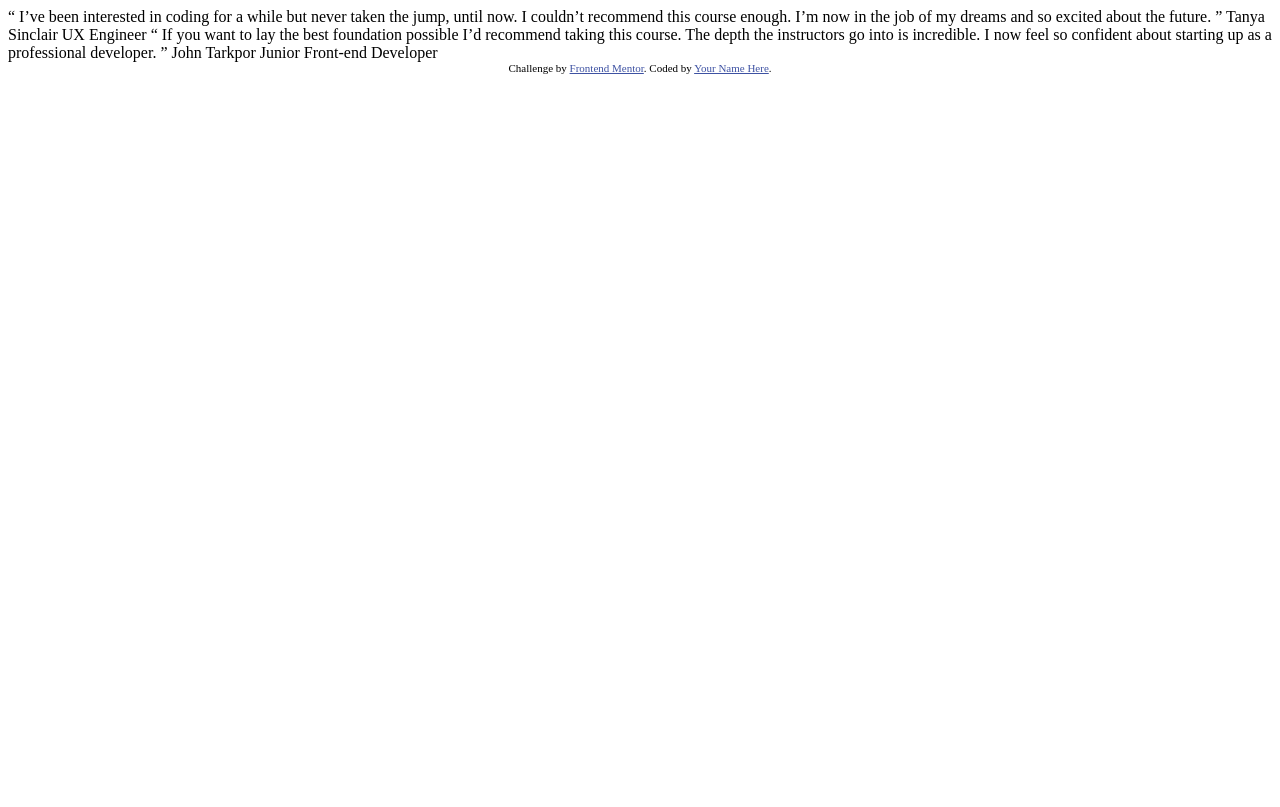
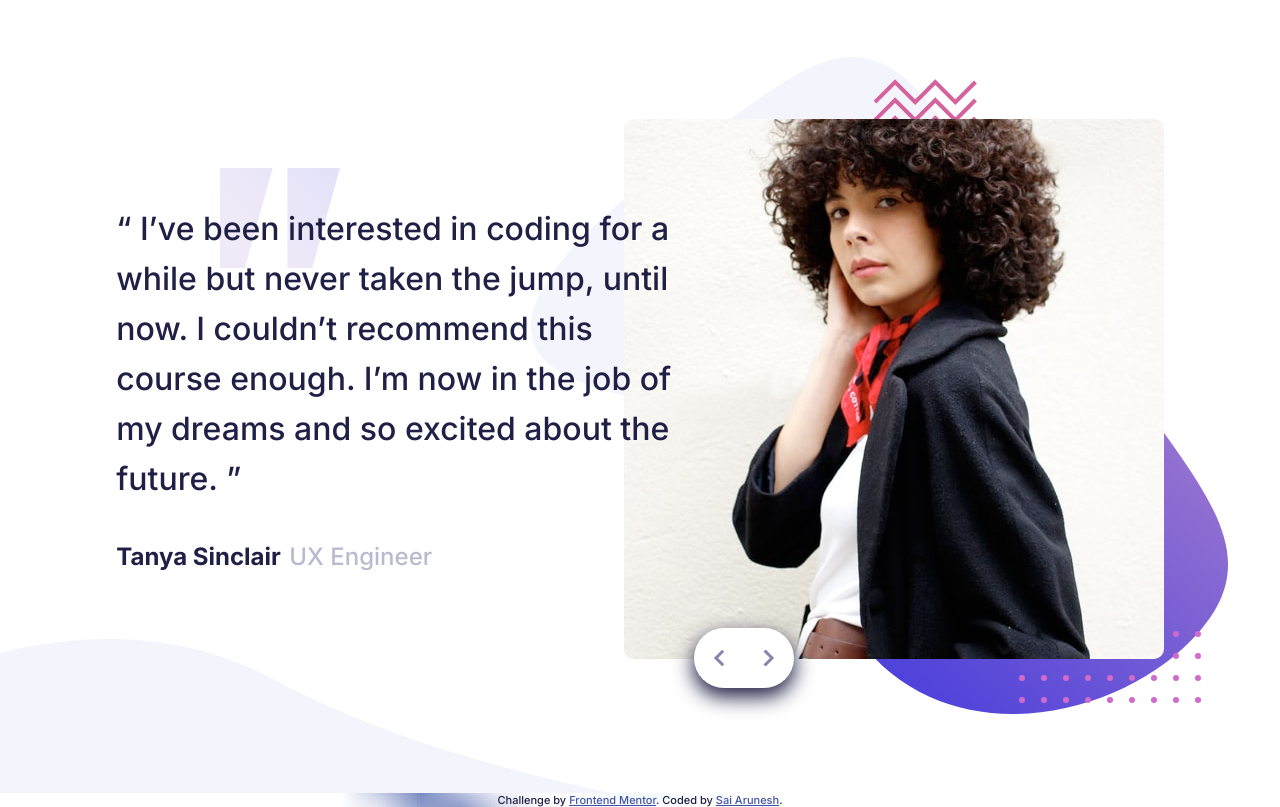
Before and after one commit to SaiArunesh/fronendmentor.io-coding-bootcamp-testimonials-slider, a plain HTML site: page index.html in a window 1280 px wide. Drawn offline with Linux system fonts and the light colour scheme.

Commit message:
desktop done

```diff
--- /dev/null
+++ b/assets/styles.scss
@@ -0,0 +1,93 @@
+@import url('https://fonts.googleapis.com/css2?family=Inter:wght@300;500;700&display=swap');
+$darkblue:hsl(240, 38%, 20%);
+@mixin flexCenter {
+    display: flex;
+    align-items: center;
+    justify-content: center;
+
+}
+*{
+    padding: 0;
+    margin: 0%;
+    box-sizing: border-box;
+    font-family: 'Inter', sans-serif;
+}
+
+body{
+    @include flexCenter();
+    flex-direction: column;
+    height: 100vh;
+    background-color: white;
+    font-size: 32px;
+    color:$darkblue;
+    background: url('../images/favicon-32x32.png') no-repeat;
+    background-size: cover;
+}
+
+.container{
+    background: url('../images/pattern-bg.svg'),url('../images/pattern-quotes.svg'),url('../images/pattern-curve.svg'),white;
+    background-repeat: no-repeat;
+    background-position:  right 9% bottom 55%,left 19% top 25%,left bottom;
+    max-width:1440px;
+    min-height:800px;
+    @include flexCenter();
+    padding: 0px 100px;
+
+}
+.page1,.page2{
+   user-select:none;
+   display: flex;
+   align-items: center;
+   justify-content: center;
+}
+.info{
+    display: flex;
+    justify-content: center;
+    flex-direction: column;
+    max-width: 54%;
+    line-height: 50px;;
+    margin-right: -7%;
+    z-index: 1;
+}
+.quote{
+    padding-bottom: 25px;
+}
+.name{
+    h4,p{
+        display: inline-block;
+        font-size: 1.5rem;
+    }
+    p{
+        color:hsl(240, 18%, 77%);
+        font-weight: 400;
+    }
+
+}
+.image{
+    position: relative;
+    img{
+    border-radius: 10px;
+    }
+    .pill{
+        background-color: white;
+        border-radius: 50px;
+        position: absolute;
+        bottom:-21px;
+        left:13%;
+        width:100px;
+        height: 60px;
+        display: flex;
+        align-items: center;
+        justify-content: space-around;
+        box-shadow: 0px 8px 20px 1px;
+        img{
+
+        }
+    }
+}
+
+.page2{
+    display:none;
+    user-select:none;
+
+}
--- a/index.html
+++ b/index.html
@@ -1,38 +1,93 @@
 <!DOCTYPE html>
 <html lang="en">
 	<head>
-  <meta charset="UTF-8">
-  <meta name="viewport" content="width=device-width, initial-scale=1.0"> <!-- displays site properly based on user's device -->
+		<meta charset="UTF-8" />
+		<meta name="viewport" content="width=device-width, initial-scale=1.0" />
+		<!-- displays site properly based on user's device -->
 
-  <link rel="icon" type="image/png" sizes="32x32" href="./images/favicon-32x32.png">
+		<link
+			rel="icon"
+			type="image/png"
+			sizes="32x32"
+			href="./images/favicon-32x32.png"
+		/>
 
 		<title>Frontend Mentor | Coding Bootcamp Testimonials Slider</title>
 
 		<!-- Feel free to remove these styles or customise in your own stylesheet 👍 -->
+		<link rel="stylesheet" href="./assets/styles.css" />
 		<style>
-    .attribution { font-size: 11px; text-align: center; }
-    .attribution a { color: hsl(228, 45%, 44%); }
+			.attribution {
+				font-size: 11px;
+				text-align: center;
+			}
+			.attribution a {
+				color: hsl(228, 45%, 44%);
+			}
 		</style>
 	</head>
 	<body>
+		<div class="container" id="switch">
+			<div class="page1" id="1">
+				<div class="info">
+					<div class="quote">
+						“ I’ve been interested in coding for a while but never taken the
+						jump, until now. I couldn’t recommend this course enough. I’m now in
+						the job of my dreams and so excited about the future. ”
+					</div>
+					<div class="name">
+						<h4>Tanya Sinclair</h4>
+						<p>UX Engineer</p>
+					</div>
+				</div>
+				<div class="image">
+          <img src="./images/image-tanya.jpg" alt="" />
+          <div class="pill">
 
-  “ I’ve been interested in coding for a while but never taken the jump, until now.
-  I couldn’t recommend this course enough. I’m now in the job of my dreams and so
-  excited about the future. ”
+					<img src="./images/icon-prev.svg" alt="" />
 
-  Tanya Sinclair
-  UX Engineer
+          <img src="./images/icon-next.svg" alt="" />
+          </div>
+				</div>
+			</div>
 
-  “ If you want to lay the best foundation possible I’d recommend taking this course.
-  The depth the instructors go into is incredible. I now feel so confident about
-  starting up as a professional developer. ”
-
-  John Tarkpor
-  Junior Front-end Developer
-
+			<div class="page2" id="2">
+				<div class="info">
+					<div class="quote">
+						“ If you want to lay the best foundation possible I’d recommend
+						taking this course. The depth the instructors go into is incredible.
+						I now feel so confident about starting up as a professional
+						developer. ”
+					</div>
+					<div class="name">
+						<h4>John Tarkpor</h4>
+						<p>Junior Front-end developer</p>
+					</div>
+				</div>
+				<div class="image">
+					<img src="./images/image-john.jpg" alt="" />
+					<div class="pill">
+						<img src="./images/icon-prev.svg" alt="" />
+						<img src="./images/icon-next.svg" alt="" />
+					</div>
+				</div>
+			</div>
+		</div>
 		<div class="attribution">
-    Challenge by <a href="https://www.frontendmentor.io?ref=challenge" target="_blank">Frontend Mentor</a>.
-    Coded by <a href="#">Your Name Here</a>.
+			Challenge by
+			<a href="https://www.frontendmentor.io?ref=challenge" target="_blank"
+				>Frontend Mentor</a
+			>. Coded by <a href="https://saiarunesh.github.io/portfolio">Sai Arunesh</a>.
 		</div>
+		<script>
+			var el1 = document.getElementById('1');
+			var el2 = document.getElementById('2');
+			el1.style.display = 'flex';
+			el2.style.display = 'none';
+			document.getElementById('switch').addEventListener('click', () => {
+				el1.style.display = el1.style.display !== 'none' ? 'none' : 'flex';
+				el2.style.display = el2.style.display !== 'none' ? 'none' : 'flex';
+			});
+		</script>
 	</body>
 </html>
```
Also changed, not shown: assets/styles.css (added), 1 other file. Lines whose indentation alone changed are shown as unchanged.
